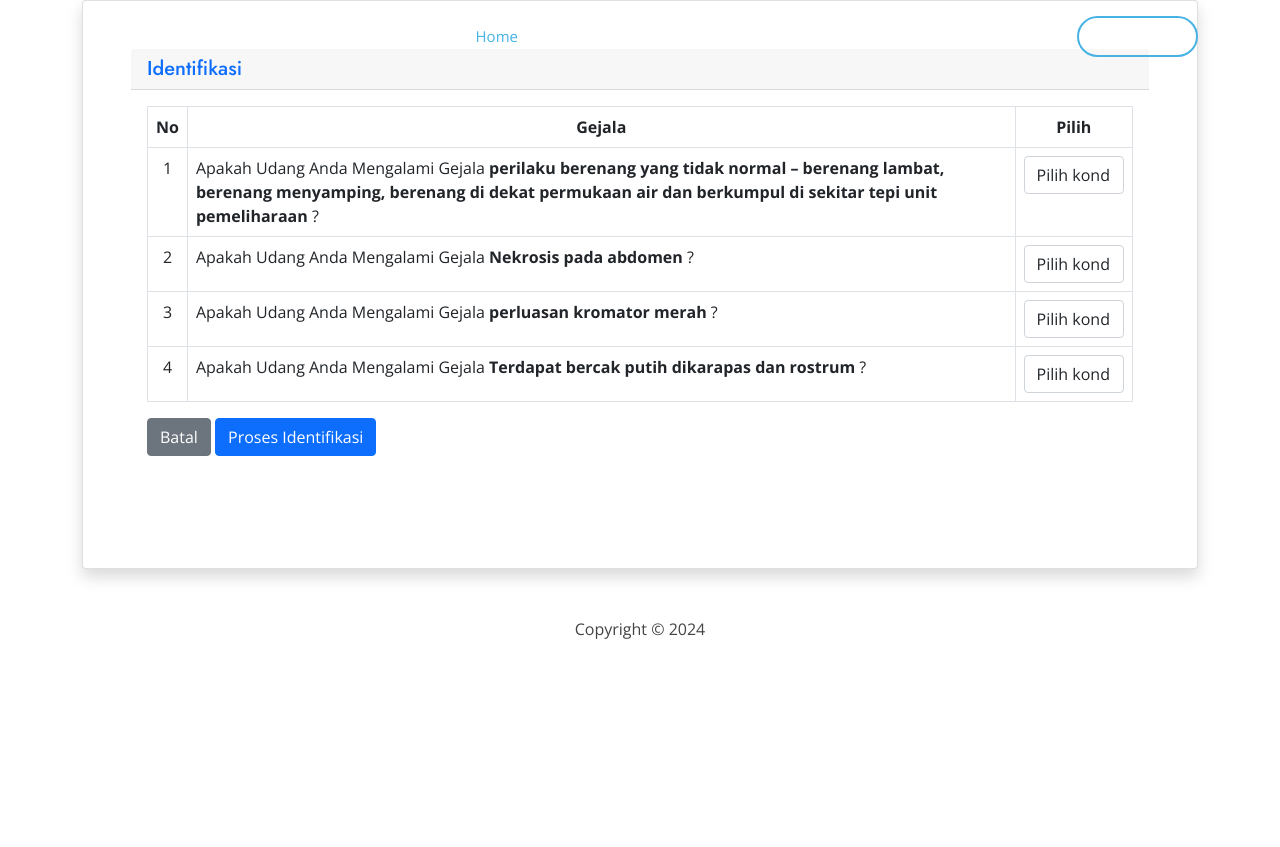
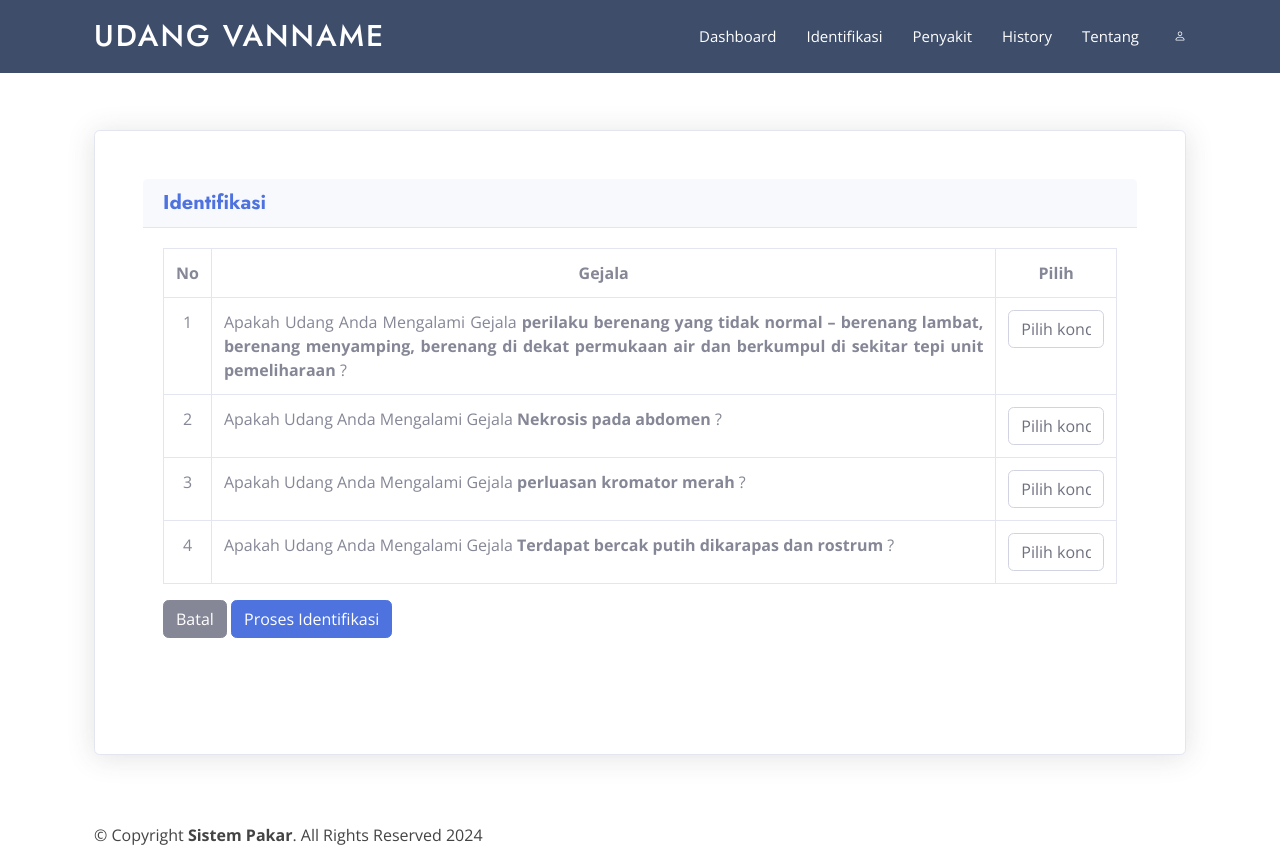
Before and after one commit to azhargsi/CPI, a PHP site: page /user/identifikasi.php in a window 1280 px wide. Before the commit the page ends 639 px from the top, so only its background shows below. Run offline with PHP 8.4, Linux system fonts and the light colour scheme; the visitor is signed in with stand-in values (Sample User, id 1); data comes from the database, SQL or seed files in the repository; data that the repository does not hold is empty.

Commit message:
tampilan new

```diff
--- a/user/footer.php
+++ b/user/footer.php
@@ -1,9 +1,11 @@
-   <!-- Footer -->
-   <footer class="sticky-footer bg-white">
-    <div class="container my-auto">
-        <div class="copyright text-center my-auto">
-            <span>Copyright &copy; 2024</span>
-        </div>
+
+<div class="container footer-bottom clearfix">
+      <div class="copyright">
+        &copy; Copyright <strong><span>Sistem Pakar</span></strong>. All Rights Reserved 2024
+      </div>
+      <!-- <div class="credits">
+       Designed by <b>Silfi</b>
+      </div> -->
+
     </div>
-</footer>
-            <!-- End of Footer -->
+  </footer><!-- End Footer -->
--- a/user/header.php
+++ b/user/header.php
@@ -26,6 +26,9 @@
   <link href="../assets-user/vendor/glightbox/css/glightbox.min.css" rel="stylesheet">
   <link href="../assets-user/vendor/remixicon/remixicon.css" rel="stylesheet">
   <link href="../assets-user/vendor/swiper/swiper-bundle.min.css" rel="stylesheet">
+  <link href="../assets/vendor/fontawesome-free/css/all.min.css" rel="stylesheet" type="text/css">
+  <link href="../assets/css/sb-admin-2.min.css" rel="stylesheet">
+  <link href="../assets/vendor/datatables/dataTables.bootstrap4.min.css" rel="stylesheet">
 
   <!-- Template Main CSS File -->
   <link href="../assets-user/css/style.css" rel="stylesheet">
@@ -35,49 +38,69 @@
 <body>
 
   <!-- ======= Header ======= -->
-  <header id="header" class="fixed-top ">
+  <header id="header" class="fixed-top">
     <div class="container d-flex align-items-center">
 
-      <h1 class="logo me-auto"><a href="index.html">UDANG VANNAME</a></h1>
+      <h1 class="logo me-auto"><a href="index.php">UDANG VANNAME</a></h1>
       <!-- Uncomment below if you prefer to use an image logo -->
       <!-- <a href="index.html" class="logo me-auto"><img src="assets/img/logo.png" alt="" class="img-fluid"></a>-->
 
       <nav id="navbar" class="navbar">
         <ul>
-          <li><a class="nav-link scrollto active" href="#hero">Home</a></li>
-          <li><a class="nav-link scrollto" href="#about">About</a></li>
-          <li><a class="nav-link scrollto" href="#services">Services</a></li>
-          <li><a class="nav-link   scrollto" href="#portfolio">Portfolio</a></li>
-          <li><a class="nav-link scrollto" href="#team">Team</a></li>
-          <li class="dropdown"><a href="#"><span>Drop Down</span> <i class="bi bi-chevron-down"></i></a>
+          <li><a class="nav-link scrollto" href="index.php">Dashboard</a></li>
+          <li><a class="nav-link scrollto" href="identifikasi.php">Identifikasi</a></li>
+          <li><a class="nav-link scrollto" href="penyakit.php">Penyakit</a></li>
+          <li><a class="nav-link scrollto" href="history.php">History</a></li>
+          <li><a class="nav-link scrollto" href="tentang.php">Tentang</a></li>
+          <li class="dropdown" data-toggle="dropdown" >
+            <a href="#">
+              <span>
+                <?php
+                $username=$_SESSION['username'];
+                $det=mysqli_query($conn,"select * from tb_akun where username='$username'");
+                while($d=mysqli_fetch_array($det)){
+                  ?>
+                  <span><?php echo $d['nama_lengkap'] ?></span>
+                  <?php
+                }
+                ?>
+              </span>
+              <i class="bi bi-person"></i>
+            </a>
             <ul>
-              <li><a href="#">Drop Down 1</a></li>
-              <li class="dropdown"><a href="#"><span>Deep Drop Down</span> <i class="bi bi-chevron-right"></i></a>
-                <ul>
-                  <li><a href="#">Deep Drop Down 1</a></li>
-                  <li><a href="#">Deep Drop Down 2</a></li>
-                  <li><a href="#">Deep Drop Down 3</a></li>
-                  <li><a href="#">Deep Drop Down 4</a></li>
-                  <li><a href="#">Deep Drop Down 5</a></li>
-                </ul>
-              </li>
-              <li><a href="#">Drop Down 2</a></li>
-              <li><a href="#">Drop Down 3</a></li>
-              <li><a href="#">Drop Down 4</a></li>
+              <li><a href="profil.php">Akun</a></li>
+              <li><a href="#" data-toggle="modal" data-target="#logoutModal">Logout</a></li>
             </ul>
           </li>
-          <li><a class="nav-link scrollto" href="#contact">Contact</a></li>
-          <li><a class="getstarted scrollto" href="#about">Get Started</a></li>
         </ul>
+
+      <!-- End of Sidebar -->
+
+    <!-- Logout Modal-->
+    <div class="modal fade" id="logoutModal" tabindex="-1" role="dialog" aria-labelledby="exampleModalLabel" aria-hidden="true">
+      <div class="modal-dialog" role="document">
+        <div class="modal-content">
+          <div class="modal-header">
+            <h5 class="modal-title" id="exampleModalLabel">Logout ?</h5>
+            <button class="close" type="button" data-dismiss="modal" aria-label="Close">
+              <span aria-hidden="true">×</span>
+            </button>
+          </div>
+          <div class="modal-body">Anda akan keluar dari hak akses anda !!!</div>
+          <div class="modal-footer">
+            <button class="btn btn-secondary" type="button" data-dismiss="modal">Cancel</button>
+            <a class="btn btn-primary" href="logout.php">Logout</a>
+          </div>
+        </div>
+      </div>
+    </div>
+
         <i class="bi bi-list mobile-nav-toggle"></i>
       </nav><!-- .navbar -->
 
+
     </div>
   </header><!-- End Header -->
-
-
-
-
 
 
 <div id="preloader"></div>
--- a/user/identifikasi.php
+++ b/user/identifikasi.php
@@ -61,12 +61,29 @@
 $id_akun = $p['id_akun'];
 ?>
 
-<div class="container">
+<style scoped>
+#header {
+    background: rgba(40, 58, 90, 0.9);
+}
+section {
+    padding: 0;
+    padding-top: 100px;
+}
+</style>
+
+<section id="portfolio" class="portfolio">
+    <div class="container" data-aos="fade-up">
+
+        <div class="section-title">
+        </div>
+
+        <div id="portfolio-flters" class="d-flex justify-content-center" data-aos="fade-up" data-aos-delay="100">
+
             <div class="card shadow p-5 mb-5">
                 <?php if (empty($_GET['no_regidentifikasi'])){?>
 
-		<div class = "card-header">
-            <h5 class= "m-0 font-weight-bold text-primary">Identifikasi</h5>
+                <div class="card-header">
+                    <h5 class="m-0 font-weight-bold text-primary">Identifikasi</h5>
                 </div>
                 <?php }else{}?>
 
@@ -161,7 +178,6 @@
 
                     </table>
                 </div>
-        <br>
                 <br>
 
                 <div class="border p-3">
@@ -292,15 +308,18 @@
                     <input type="hidden" name="nilai_cf" value="<?= $highestPersentage ?>">
 
                     <div class='text-left'>
-            <a href="identifikasi.php" class="btn btn-secondary"><span class="fa fa-reply">&emsp; Identifikasi Ulang</span></a>
+                        <a href="identifikasi.php" class="btn btn-secondary"><span class="fa fa-reply">&emsp;
+                                Identifikasi Ulang</span></a>
                         <input type="submit" class="btn btn-primary" value="Simpan Hasil Identifikasi">
                     </div>
                 </form>
 
-    <?php } //endpengecheckan no regidentifikasi
+                <?php } //endpengecheckan no regidentifika
                 ?>
             </div>
         </div>
+    </div>
+</section>
 
 <?php
 include 'footer.php';
--- a/user/index.php
+++ b/user/index.php
@@ -18,14 +18,13 @@
           <h1>SISTEM PAKAR</h1>
           <h2>Identifikasi Penyakit Pada Pembesaran Udang Vanname</h2>
           <div class="d-flex justify-content-center justify-content-lg-start">
-            <a href="#about" class="btn-get-started scrollto">Get Started</a>
-            <a href="#" class="glightbox btn-watch-video"><i class="bi bi-play-circle"></i><span>DIAGNOSA SEKARANGS</span></a>
+            <a href="#about" class="btn-get-started scrollto">Diagnosa Sekarang</a>
           </div>
         </div>
         <div class="col-lg-6 order-1 order-lg-2 hero-img" data-aos="zoom-in" data-aos-delay="200">
           <img src="../assets-user/img/hero-img.png" class="img-fluid animated" alt="">
         </div>
       </div>
-    </div>
+    </div
 
   </section><!-- End Hero -->
```
Also changed, not shown: user/history.php (+21 -1 lines), user/history_det.php (+20 -1 lines), user/penyakit.php (+22 -2 lines), user/profil.php (+22 -1 lines), user/tentang.php (+22 -1 lines). Lines whose indentation alone changed are shown as unchanged.
